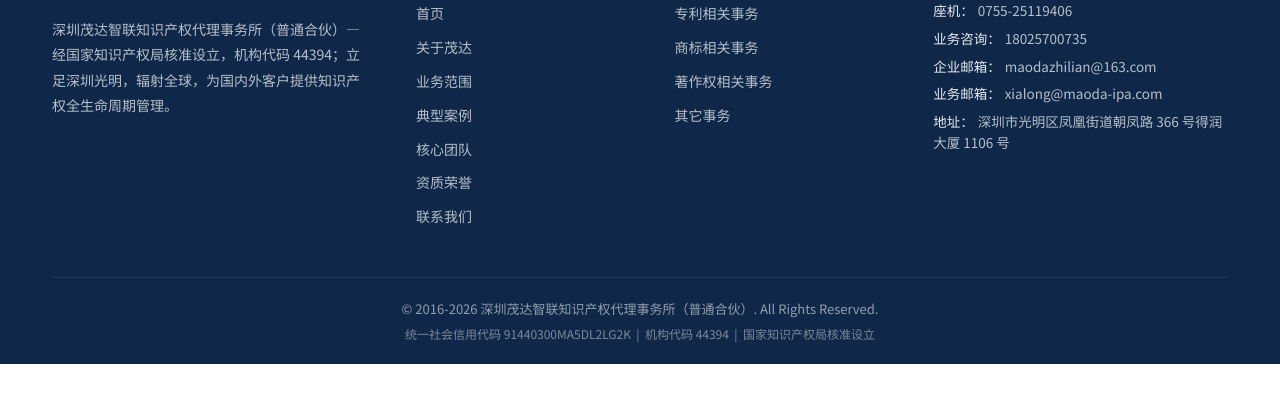
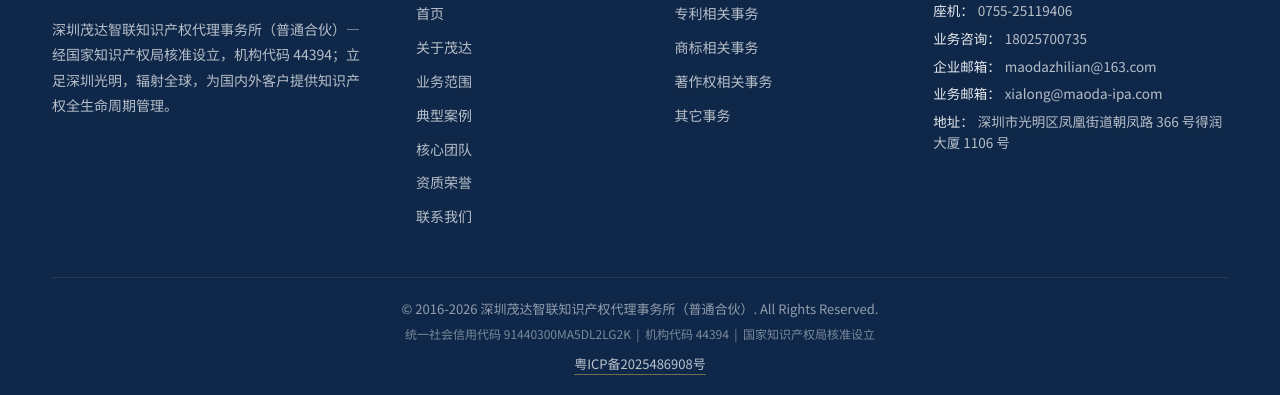
Before and after one commit to Spgb9107/maoda-ipa, a plain HTML site: page index.html in a window 1280 px wide. Shown: the part 10457-10852 px from the top of the page. Before the commit the page ends 10821 px from the top, so only its background shows below. Drawn offline with nearby package versions, Linux system fonts and the light colour scheme.

Commit message:
ICP合规整改: 网站标题改为公司全称 + 页脚悬挂可点击备案号
- title/og:title 改为「深圳市茂达智联知识产权代理事务所（普通合伙）」
- footer-bottom 新增备案号 粤ICP备2025486908号, 链接跳转 https://beian.miit.gov.cn
- 新增 .footer-icp a 样式(深色页脚可见+金色hover)

```diff
--- a/index.html
+++ b/index.html
@@ -6,11 +6,11 @@
     <meta name="description" content="深圳茂达智联知识产权代理事务所（普通合伙）— 国家知识产权局核准设立，机构代码44394；专业覆盖机械、医疗器械、化工材料、电子电路等领域；累计服务客户3000+，与美国/欧盟/日本/韩国/印尼/越南等地建立长期合作。">
     <meta name="keywords" content="知识产权,专利申请,商标注册,版权登记,知识产权维权,PCT,涉外专利,深圳专利代理,茂达智联,专利复审,商标复审,FTO">
     <meta name="author" content="深圳茂达智联知识产权代理事务所（普通合伙）">
-    <meta property="og:title" content="茂达智联 | 知识产权全生命周期管理专家">
+    <meta property="og:title" content="深圳市茂达智联知识产权代理事务所（普通合伙）">
     <meta property="og:description" content="国家知识产权局核准设立 · 机构代码44394 · 自2016年起为客户提供全方位知识产权服务">
     <meta property="og:type" content="website">
     <meta property="og:locale" content="zh_CN">
-    <title>茂达智联 | 知识产权全生命周期管理专家 · 国家知识产权局核准设立</title>
+    <title>深圳市茂达智联知识产权代理事务所（普通合伙）</title>
     <link rel="preconnect" href="https://fonts.googleapis.com">
     <link rel="preconnect" href="https://fonts.gstatic.com" crossorigin>
     <link href="https://fonts.googleapis.com/css2?family=Noto+Serif+SC:wght@400;500;600;700;900&family=Noto+Sans+SC:wght@300;400;500;700&family=Noto+Sans+JP:wght@400;500;700&family=Noto+Serif+JP:wght@400;600;700&family=Cormorant+Garamond:wght@400;500;600;700&display=swap" rel="stylesheet">
@@ -1044,6 +1044,7 @@
         <div class="footer-bottom">
             <p class="footer-copyright">&copy; 2016-2026 深圳茂达智联知识产权代理事务所（普通合伙）. All Rights Reserved.</p>
             <p class="footer-licence">统一社会信用代码 91440300MA5DL2LG2K &nbsp;|&nbsp; 机构代码 44394 &nbsp;|&nbsp; 国家知识产权局核准设立</p>
+            <p class="footer-icp"><a href="https://beian.miit.gov.cn" target="_blank" rel="noopener noreferrer">粤ICP备2025486908号</a></p>
         </div>
     </div>
 </footer>
--- a/styles.css
+++ b/styles.css
@@ -1964,6 +1964,25 @@ ul, ol {
 .footer-licence {
     color: rgba(255, 255, 255, 0.45);
     font-size: 12px;
+}
+
+.footer-icp {
+    margin-top: 10px;
+    font-size: 13px;
+    line-height: 1.6;
+}
+
+.footer-icp a {
+    color: rgba(255, 255, 255, 0.72);
+    text-decoration: none;
+    border-bottom: 1px solid rgba(201, 168, 76, 0.55);
+    padding-bottom: 1px;
+    transition: color .25s ease, border-color .25s ease;
+}
+
+.footer-icp a:hover {
+    color: var(--brand-gold);
+    border-color: var(--brand-gold);
 }
 
 /* ---------- Back to top ---------- */
```
